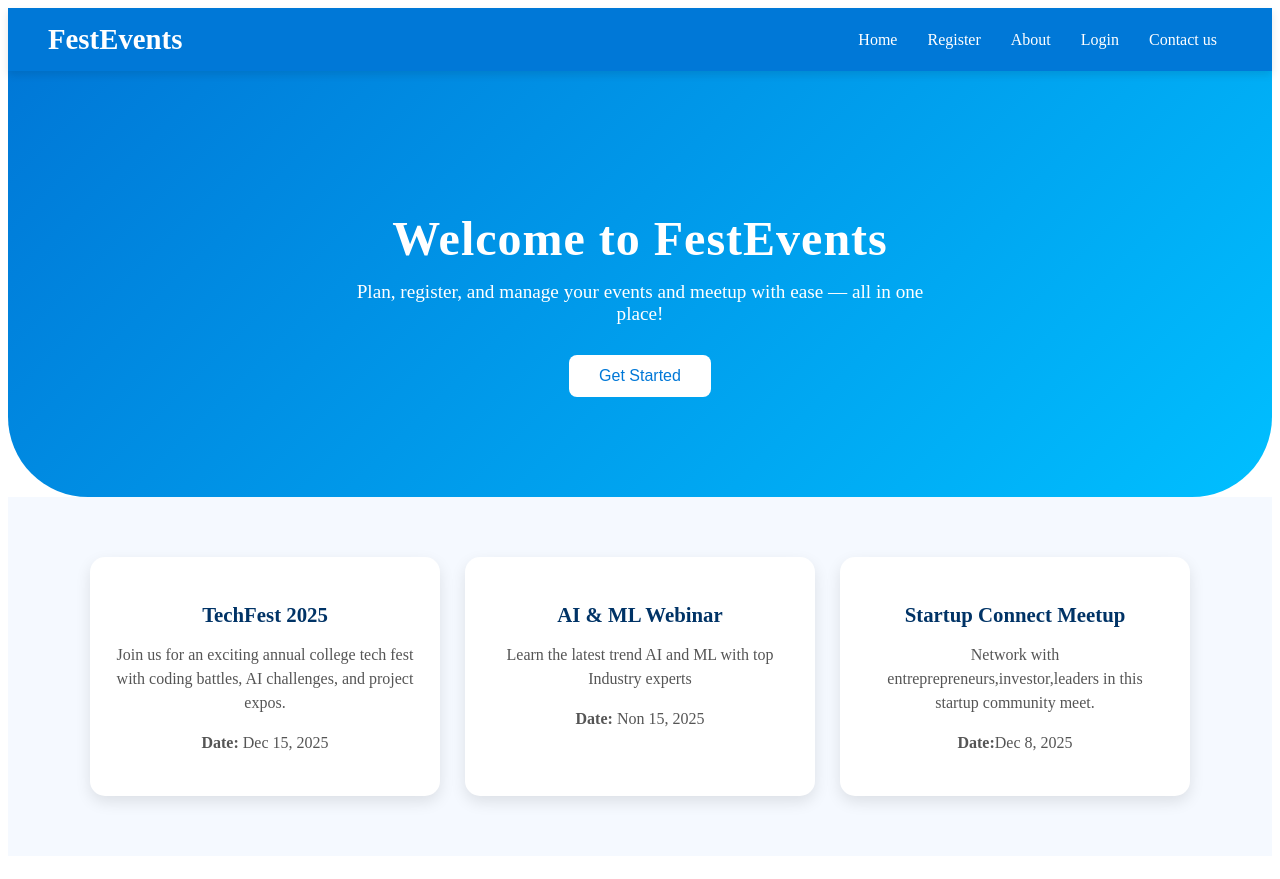
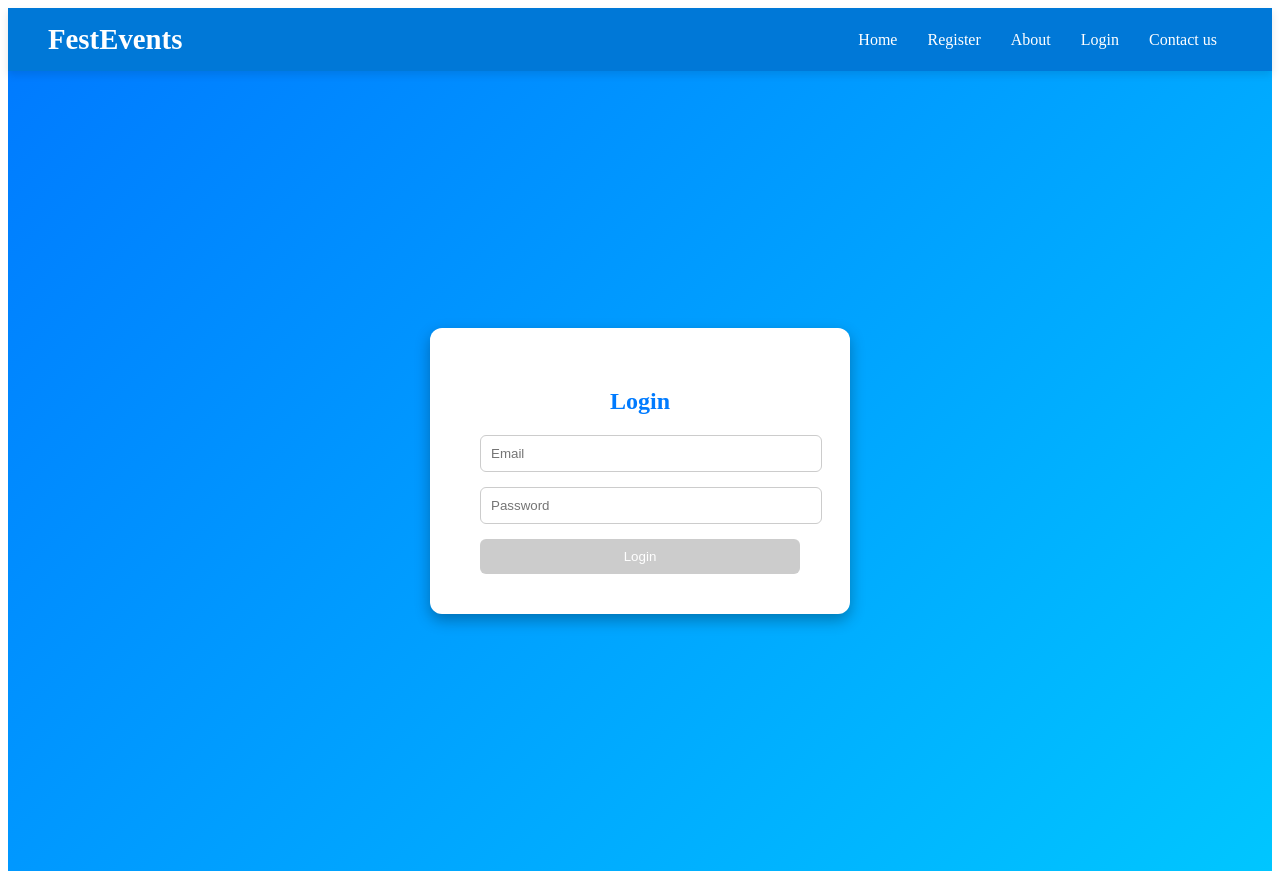
Before and after one commit to Manjuladeviselvaraj03/Smart, an Angular app: page /login in a window 1280 px wide. Before the commit this address led to /. Built offline with nearby package versions, Linux system fonts and the light colour scheme.

Commit message:
Login Page Done

```diff
--- a/src/app/app.component.html
+++ b/src/app/app.component.html
@@ -1,4 +1,3 @@
-<app-frontlayout></app-frontlayout>
 <!-- <header class="navdetils">
   <div class="logo">FestEvents</div>
   <div class="navlink">
@@ -8,5 +7,8 @@
     <a routerLink="/contact">Contact</a>
   </div>
 </header> -->
+<!-- Show header only when not on login page -->
 
-<router-outlet></router-outlet>
+
+
+<app-frontlayout></app-frontlayout>
--- a/src/app/app.component.ts
+++ b/src/app/app.component.ts
@@ -1,5 +1,5 @@
 import { Component } from '@angular/core';
-import { RouterOutlet } from '@angular/router';
+import { Router, RouterOutlet } from '@angular/router';
 import { EventComponent } from './event/event.component';
 import { LoginComponent } from './login/login.component';
 import { MeetupComponent } from './meetup/meetup.component';
@@ -17,4 +17,9 @@ import { EventregisterComponent } from './eventregister/eventregister.component'
 })
 export class AppComponent {
   title = 'smartevent';
+    constructor(private router: Router) {}
+
+  isLoginPage(): boolean {
+    return this.router.url === '/login';
+  }
 }
--- a/src/app/app.routes.ts
+++ b/src/app/app.routes.ts
@@ -1,8 +1,12 @@
 import { Routes } from '@angular/router';
 import { FrontlayoutComponent } from './frontlayout/frontlayout.component';
 import { RegisterComponent } from './register/register.component';
+import { LoginComponent } from './login/login.component';
 
 export const routes: Routes = [
 
-    {path:'register',component: RegisterComponent}
+    {path:'register',component: RegisterComponent},
+    {path:'login',component:LoginComponent},
+    { path: '', component: FrontlayoutComponent }
+
 ];
--- a/src/app/frontlayout/frontlayout.component.css
+++ b/src/app/frontlayout/frontlayout.component.css
@@ -26,7 +26,8 @@
 }
 
 .navlink a:hover {
-  text-decoration: underline;
+
+  background-color: rgb(28, 29, 28);
 }
 
 
@@ -133,4 +134,5 @@
   .card {
     width: 90%;
   }
+
 }
--- a/src/app/frontlayout/frontlayout.component.html
+++ b/src/app/frontlayout/frontlayout.component.html
@@ -1,7 +1,7 @@
 <header class="navdetils">
   <div class="logo">FestEvents</div>
   <div class="navlink">
-    <a routerLink="/">Home</a>
+    <a routerLink="/" routerLinkActive="active" [routerLinkActiveOptions]="{exact:true}">Home</a>
     <a routerLink="/register">Register</a>
     <a routerLink="/about">About</a>
      <a routerLink="/login">Login</a>
@@ -9,7 +9,8 @@
 
   </div>
 </header>
-<div>
+@if(isHomePage()){
+  <div>
   <section class="content">
     <h1>Welcome to FestEvents</h1>
     <p>  Plan, register, and manage your events and meetup with ease —  all in one place!</p>
@@ -40,3 +41,6 @@
     </div>
   </section>
 </div>
+
+}
+<router-outlet></router-outlet>
--- a/src/app/frontlayout/frontlayout.component.ts
+++ b/src/app/frontlayout/frontlayout.component.ts
@@ -1,11 +1,17 @@
 import { Component } from '@angular/core';
+import { LoginComponent } from '../login/login.component';
+import { Router,RouterLink, RouterModule } from '@angular/router';
 
 @Component({
   selector: 'app-frontlayout',
-  imports: [],
+  imports: [LoginComponent,RouterLink,RouterModule],
   templateUrl: './frontlayout.component.html',
   styleUrls: ['./frontlayout.component.css']
 })
 export class FrontlayoutComponent {
+    constructor(private router: Router) {}
 
+  isHomePage(): boolean {
+    return this.router.url === '/' || this.router.url === '/home';
+  }
 }
--- a/src/app/login/login.component.css
+++ b/src/app/login/login.component.css
@@ -0,0 +1,43 @@
+.login-page {
+  display: flex;
+  justify-content: center;
+  align-items: center;
+  height: 100vh;
+  background: linear-gradient(135deg, #007bff, #00c6ff);
+}
+
+.login-card {
+  background: white;
+  padding: 40px 50px;
+  border-radius: 12px;
+  box-shadow: 0 6px 15px rgba(0,0,0,0.3);
+  width: 320px;
+  text-align: center;
+}
+
+.login-card h2 {
+  color: #007bff;
+  margin-bottom: 20px;
+}
+
+.login-card input {
+  width: 100%;
+  margin-bottom: 15px;
+  padding: 10px;
+  border: 1px solid #ccc;
+  border-radius: 6px;
+}
+
+.login-card button {
+  width: 100%;
+  padding: 10px;
+  background-color: #007bff;
+  color: white;
+  border: none;
+  border-radius: 6px;
+  cursor: pointer;
+}
+
+.login-card button:disabled {
+  background-color: #ccc;
+}
--- a/src/app/login/login.component.html
+++ b/src/app/login/login.component.html
@@ -1 +1,10 @@
-<p>login works!</p>
+<div class="login-page">
+  <div class="login-card">
+    <h2>Login</h2>
+    <form (ngSubmit)="onLogin()">
+      <input type="email" [(ngModel)]="email" name="email" placeholder="Email" required />
+      <input type="password" [(ngModel)]="password" name="password" placeholder="Password" required />
+      <button type="submit" [disabled]="!email || !password">Login</button>
+    </form>
+  </div>
+</div>
--- a/src/app/login/login.component.ts
+++ b/src/app/login/login.component.ts
@@ -1,11 +1,26 @@
+import { CommonModule } from '@angular/common';
 import { Component } from '@angular/core';
+import { FormsModule } from '@angular/forms';
+import { Router, RouterLink, RouterOutlet } from '@angular/router';
+import { FrontlayoutComponent } from '../frontlayout/frontlayout.component';
 
 @Component({
   selector: 'app-login',
-  imports: [],
+  imports: [CommonModule,FormsModule,RouterLink,RouterOutlet],
   templateUrl: './login.component.html',
   styleUrl: './login.component.css'
 })
 export class LoginComponent {
+  email = '';
+  password = '';
+
+  constructor(private router: Router) {}
+
+  onLogin() {
+    if (this.email && this.password) {
+      alert('Login Successful!');
+      this.router.navigate(['/home']); // redirect after login
+    }
+  }
 
 }
```
